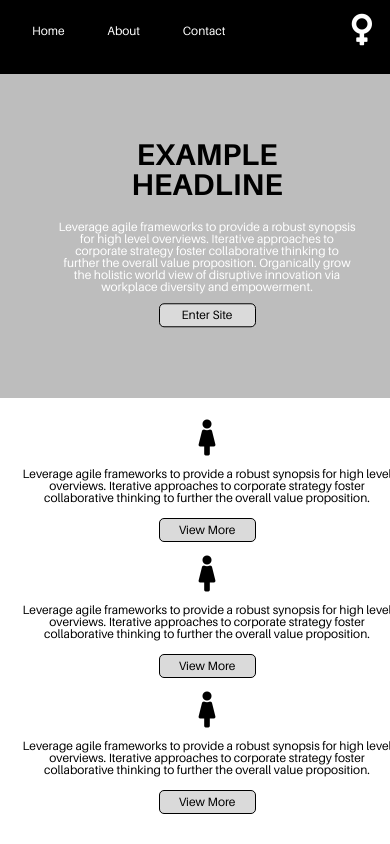
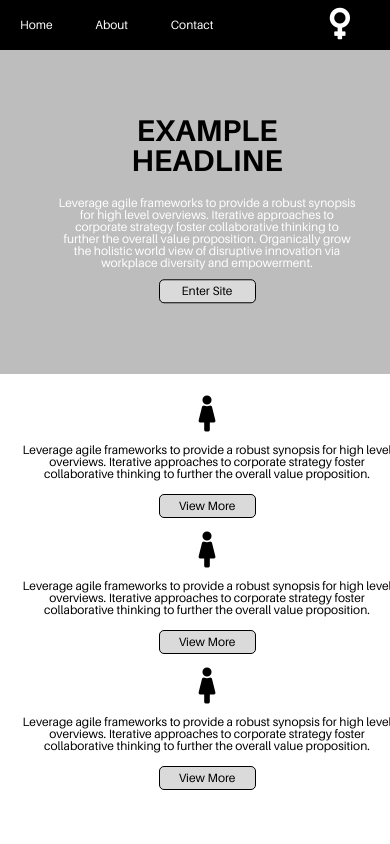
Before and after one commit to CarolJoplin/cs314-assignments, a plain HTML site: page mobile-layout/index.html in a window 390 px wide. Shown: the top 844 px of the page. Drawn offline with Linux system fonts and the light colour scheme.

Commit message:
positioning at breakpoints

```diff
--- a/mobile-layout/styles.css
+++ b/mobile-layout/styles.css
@@ -40,7 +40,7 @@ header {
     color:white;
 }
 .header-content {
-    max-width: 800px;
+    padding: 0px 40px 0px 50px;
 	margin: 0 auto;
 	position: relative;
 }
@@ -217,12 +217,12 @@ header {
         position: relative;
         height: 50px;
 		width: 100%;
-        padding: 1em;
         font-size: 12px;
     }
 
     .header-content {
         max-width: 654px;
+        top: 11%;
         margin: 0 auto;
         position: relative;
     }
@@ -230,7 +230,8 @@ header {
     .headerIcon {
         position: relative;
         text-align: right;
-        right: 30px;
+        right: 0px;
+        top: 50%;
         font-size: 3em;
         color:white;
     }
```
